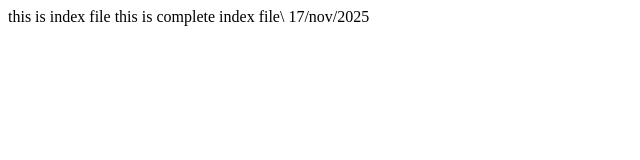
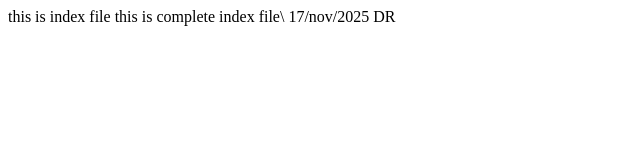
Before and after one commit to giresh2506b-a11y/git-global-10nov-2025, a plain HTML site: page index.html in a window 1280 px wide. Shown: the full height of the page, 0-640 px from the left. Drawn offline with Linux system fonts and the light colour scheme.

Commit message:
Update index.html

```diff
--- a/index.html
+++ b/index.html
@@ -10,5 +10,6 @@
     this is index file
     this is complete index file\
     17/nov/2025
+    DR
 </body>
 </html>
```
